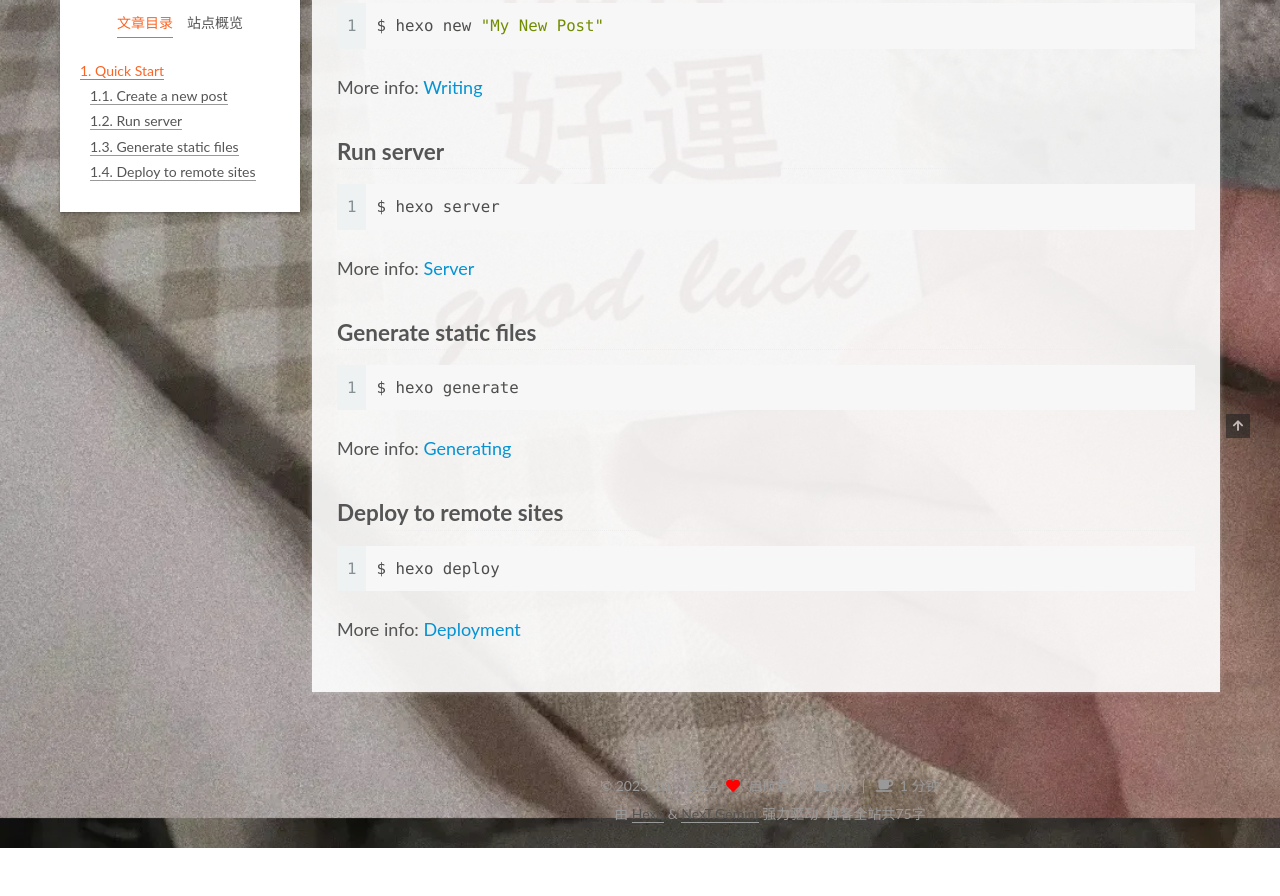
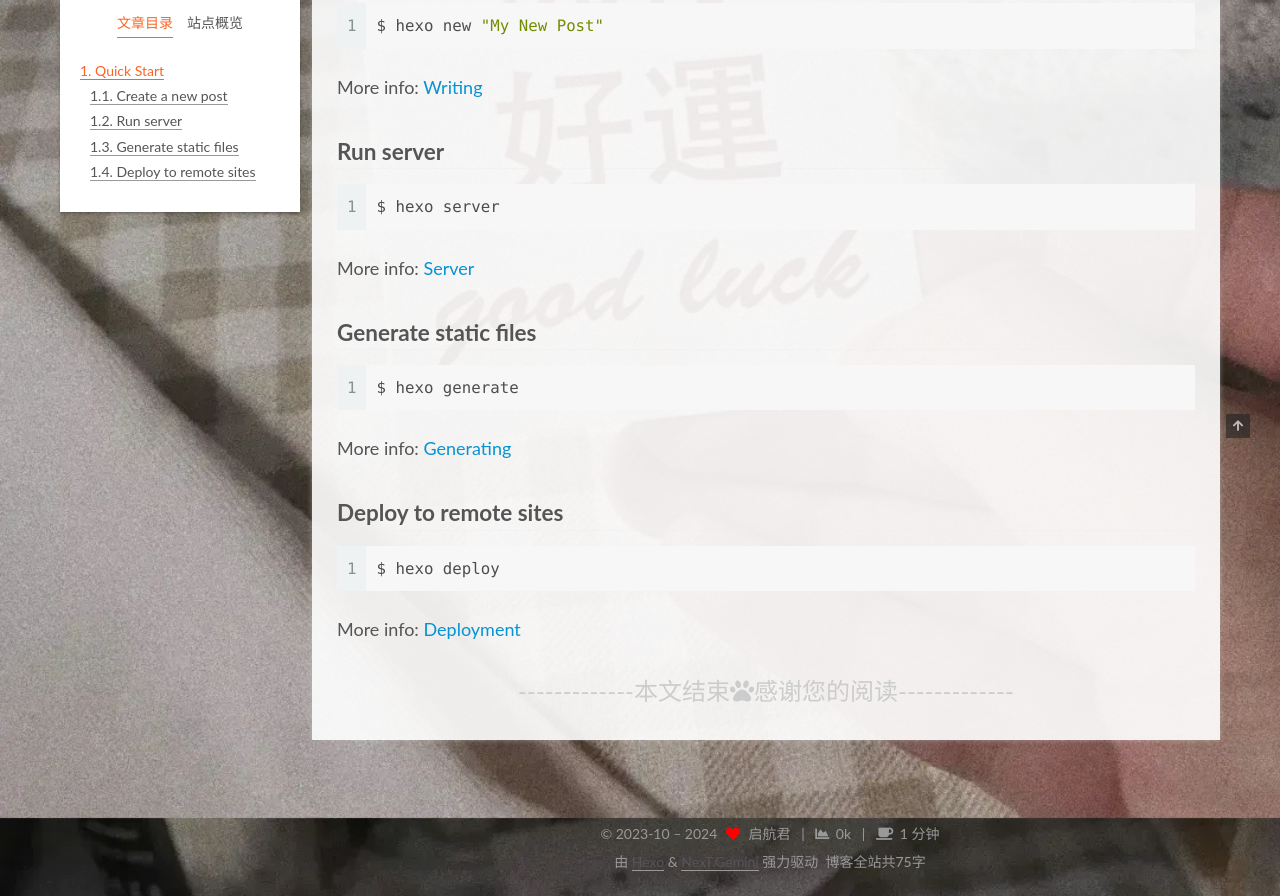
Before and after one commit to hangker1997/hangker1997.github.io, a plain HTML site: page 2024/02/06/hello-world/index.html in a window 1280 px wide. Shown: the part 462-1358 px from the top of the page. Before the commit the page ends 1310 px from the top, so only its background shows below. Drawn offline with Linux system fonts and the light colour scheme.

Commit message:
Site updated: 2024-02-07 17:59:42
Change-Id: I10627b89d7cf3a7c99afc2cda16d7221093dc2ec

```diff
--- a/2024/02/06/hello-world/index.html
+++ b/2024/02/06/hello-world/index.html
@@ -254,6 +254,17 @@
 
 
 
+
+       <div>
+         <div>
+
+        <div style="text-align:center;color: #ccc;font-size:24px;">-------------本文结束<i class="fa fa-paw"></i>感谢您的阅读-------------</div>
+
+</div>
+
+       </div>
+
+
       <footer class="post-footer">
 
 
--- a/css/main.css
+++ b/css/main.css
@@ -1169,7 +1169,7 @@ pre .javascript .function {
 }
 .links-of-author a::before,
 .links-of-author span.exturl::before {
-  background: #326cff;
+  background: #cde265;
   border-radius: 50%;
   content: ' ';
   display: inline-block;
```
Also changed, not shown: index.html (+2 -0 lines).
